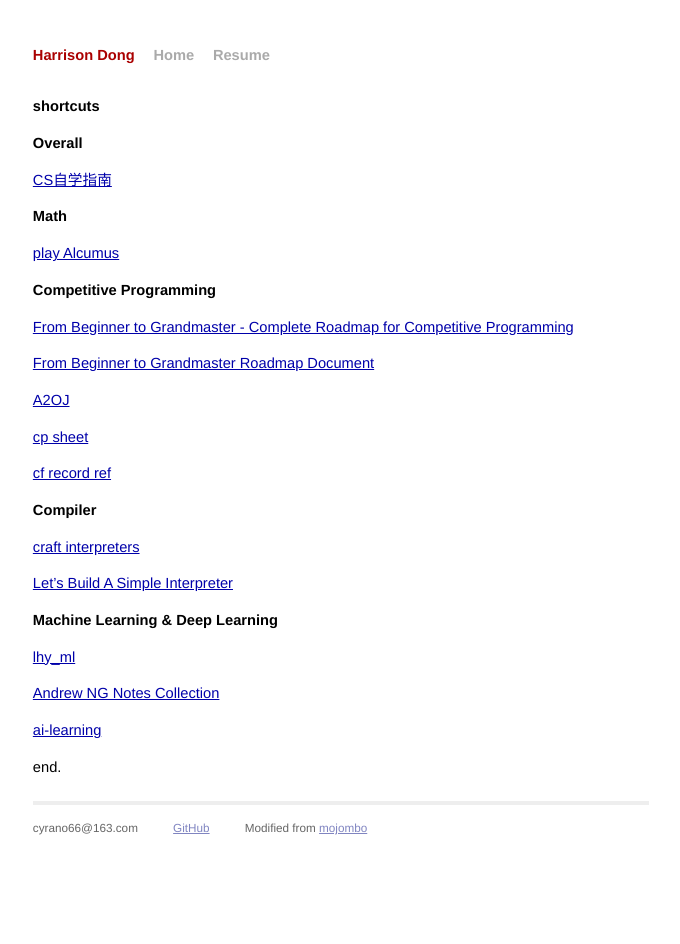
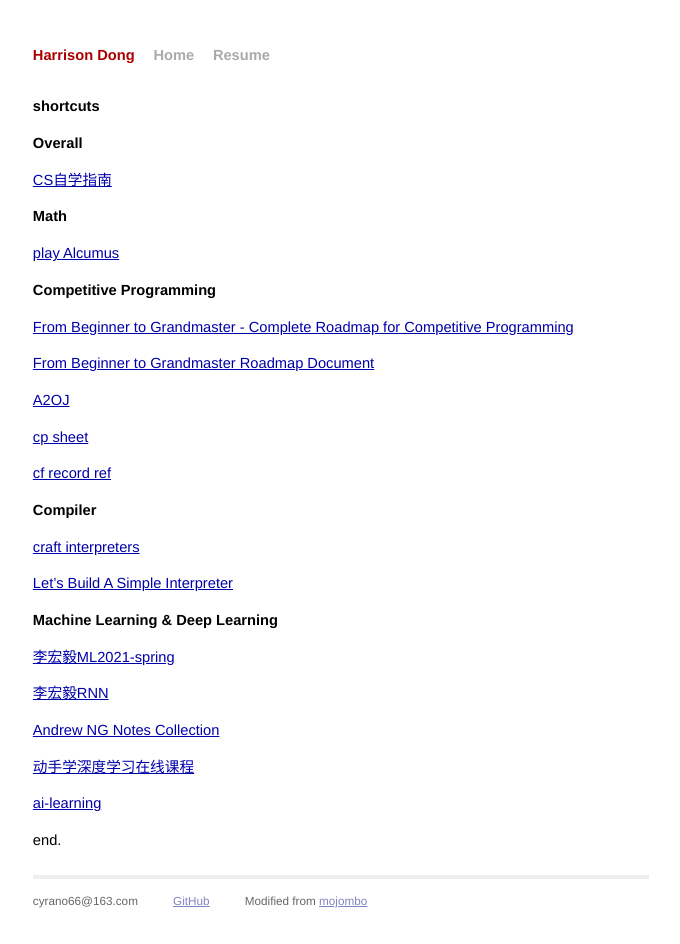
Before and after one commit to haishand/haishand.github.io, a Jekyll site: the page built from _posts/2016-04-16-my-shortcuts.md, in a window 1280 px wide. Shown: the whole page, without its empty margins (299-979 px from the left). Built offline with Jekyll 4.4.1, drawn with Linux system fonts in a browser that asks for light colours; Markdown is read by kramdown in place of the engine named in the settings.

Commit message:
Update 2016-04-16-my-shortcuts.md

```diff
--- a/_posts/2016-04-16-my-shortcuts.md
+++ b/_posts/2016-04-16-my-shortcuts.md
@@ -24,8 +24,10 @@
 <p><a href="https://github.com/12Tall/lsbasi_cn">Let’s Build A Simple Interpreter</a></p>
 
 <p><h1>Machine Learning & Deep Learning</h1></p>
-<p><a href="https://speech.ee.ntu.edu.tw/~hylee/ml/2021-spring.php">lhy_ml</a></p>
+<p><a href="https://speech.ee.ntu.edu.tw/~hylee/ml/2021-spring.php">李宏毅ML2021-spring</a></p>
+<p><a href="https://www.youtube.com/watch?v=xCGidAeyS4M&t=194s&ab_channel=Hung-yiLee">李宏毅RNN</a></p>
 <p><a href="https://github.com/ashishpatel26/Andrew-NG-Notes/tree/master">Andrew NG Notes Collection</a></p>
+<p><a href="https://c.d2l.ai/zh-v2/">动手学深度学习在线课程</a></p>
 <p><a href="https://github.com/apachecn/AiLearning?tab=readme-ov-file">ai-learning</a></p>
 
 
```
